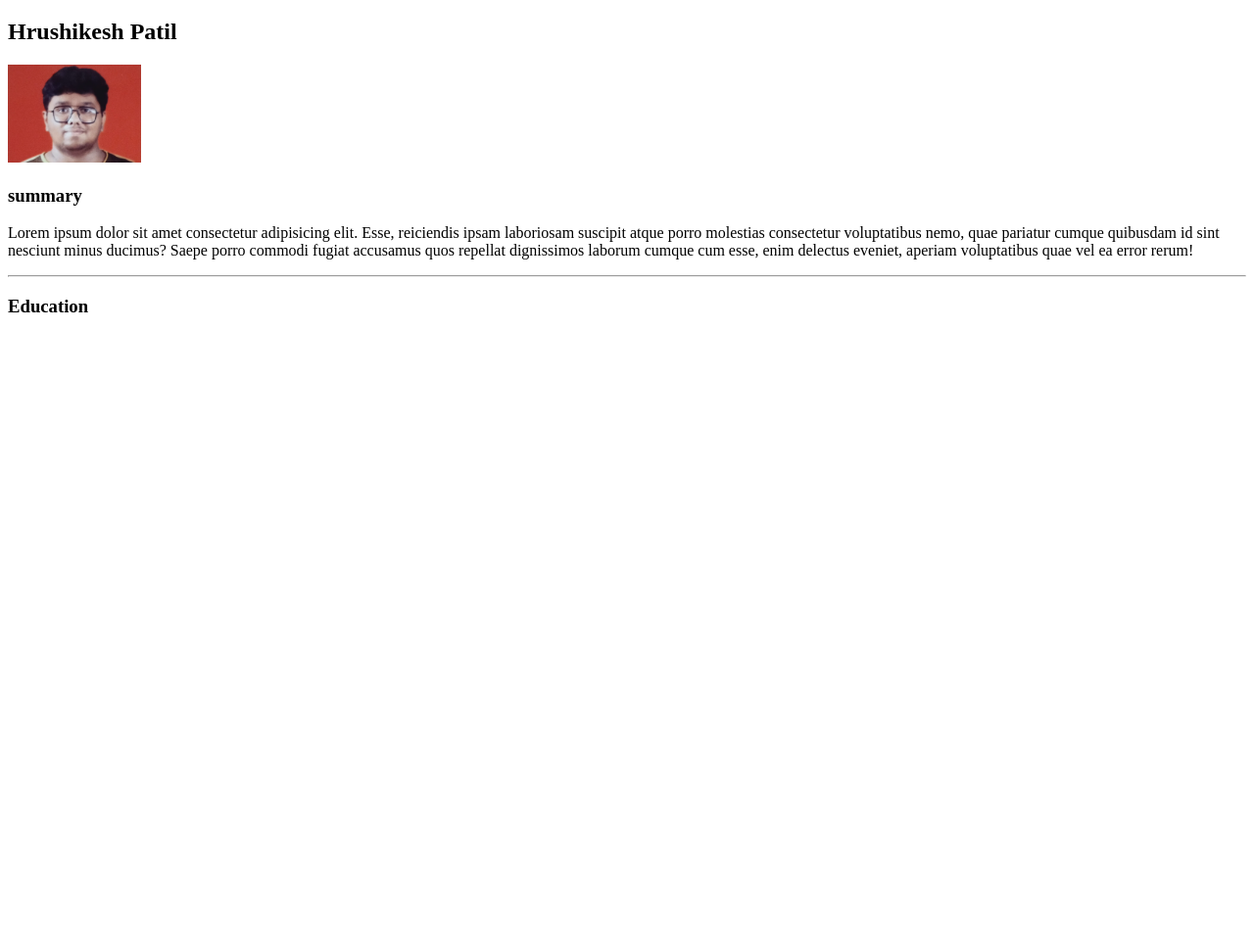
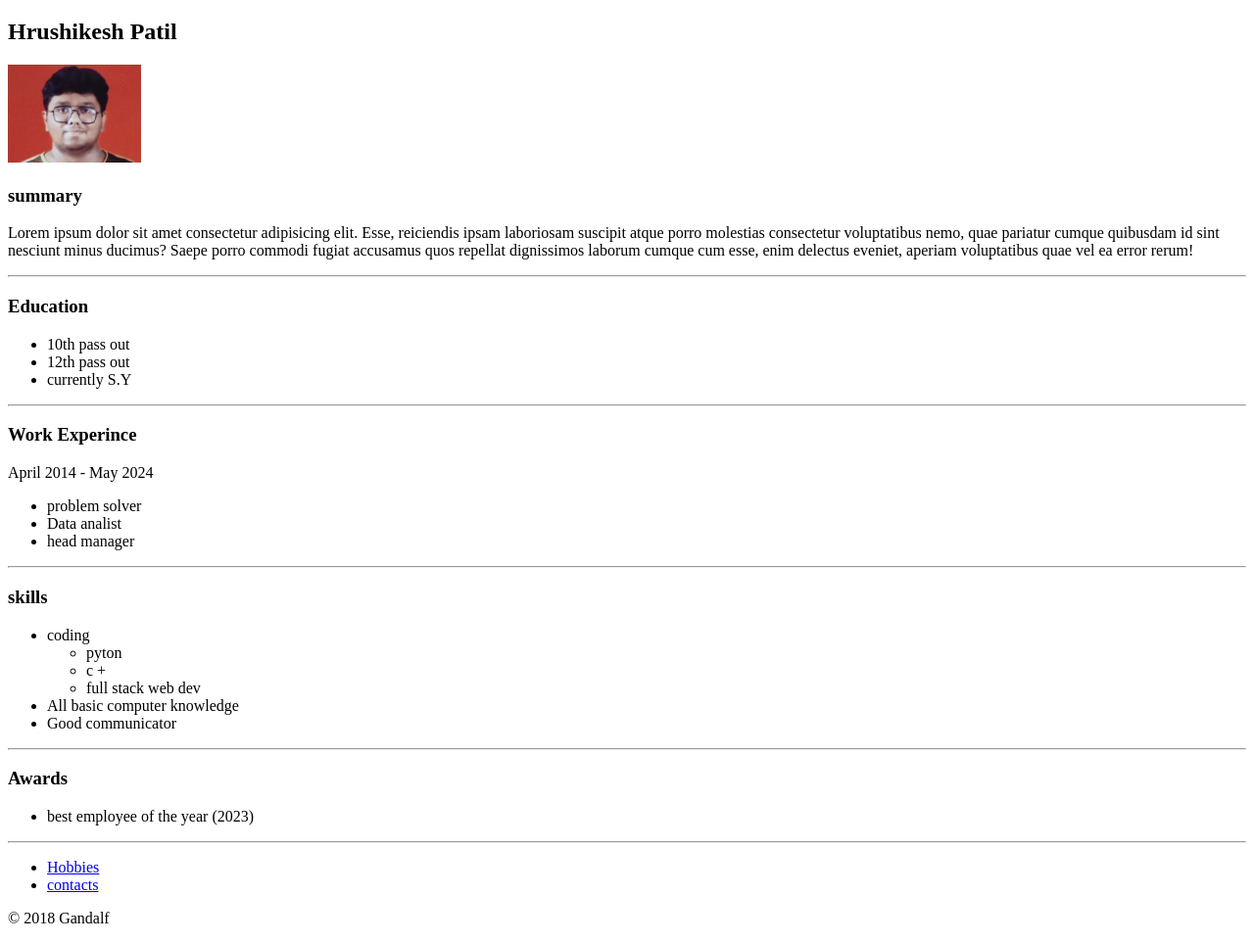
Before and after one commit to HrushikeshP19/html---portfolio, a plain HTML site: page index.html in a window 1280 px wide. Shown: the part 61-1024 px from the top of the page at 98% size. Before the commit the page ends 800 px from the top, so only its background shows below. Drawn offline with Linux system fonts and the light colour scheme.

Commit message:
Add files via upload

```diff
--- a/index.html
+++ b/index.html
@@ -12,8 +12,51 @@
     <h3>summary</h3>
     <p>Lorem ipsum dolor sit amet consectetur adipisicing elit. Esse, reiciendis ipsam laboriosam suscipit atque porro molestias consectetur voluptatibus nemo, quae pariatur cumque quibusdam id sint nesciunt minus ducimus? Saepe porro commodi fugiat accusamus quos repellat dignissimos laborum cumque cum esse, enim delectus eveniet, aperiam voluptatibus quae vel ea error rerum!</p>
     <hr />
-    <h3>Education
-            </h3>
+    <h3>Education</h3>
+    <ul>
+        <li>10th pass out</li>
+        <li>12th pass out</li>
+        <li>currently S.Y</li>
+    </ul>
+    <hr>
+    <h3>Work Experince</h3>
+    April 2014 - May 2024
+    <ul>
+        <li>problem solver</li>
+        <li>Data analist</li>
+        <li>head manager</li>
+
+    </ul>
+    <hr>
+    <h3>skills</h3>
+    <ul>
+        <li>coding</li>
+        <ul>
+            <li>pyton</li>
+            <li>c +</li>
+            <li>full stack web dev</li>
+        </ul>
+        <li>All basic computer knowledge</li>
+        <li>Good communicator</li>
+    </ul>
+    <hr>
+    <h3>Awards</h3>
+    <ul>
+        <li>best employee of the year (2023)</li>
+    </ul>
+    <hr>
+    <ul>
+        <li>
+            <a href="./hobbies.html">Hobbies</a>
+        </li>
+        <li>
+            <a href="./contacts.html">contacts</a>
+        </li>
+    </ul>
+    <footer>
+        <p>© 2018 Gandalf</p>
+    </footer>
+
 
 </body>
 </html>
```
